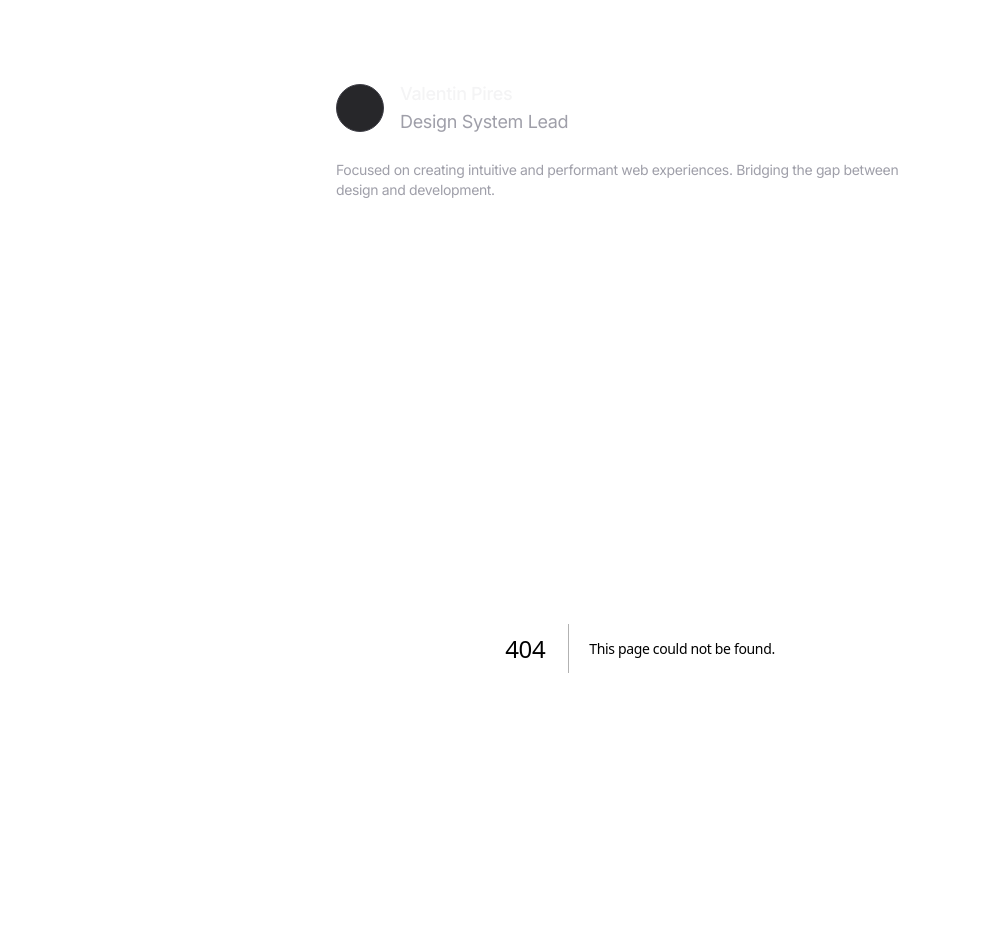
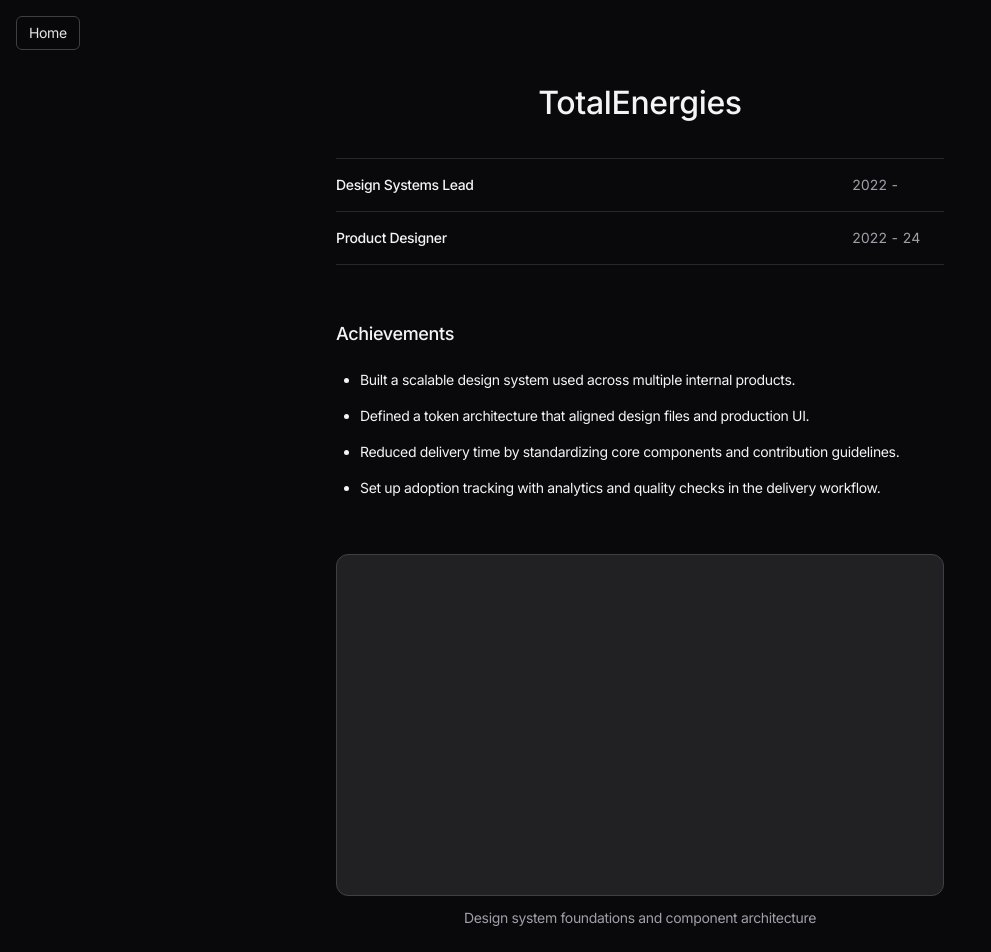
Before and after one commit to valentinprs/valentinpires, a Next.js app: page /work/totalenergies in a window 1280 px wide. Before the commit this address had no page. Shown: the top 952 px of the page, without its empty margins (0-991 px from the left). Built offline with nearby package versions, Linux system fonts and the light colour scheme.

Commit message:
Aligner tableaux et bouton home

```diff
--- /dev/null
+++ b/app/work/totalenergies/page.tsx
@@ -0,0 +1,79 @@
+import type { Metadata } from 'next'
+import Link from 'next/link'
+
+export const metadata: Metadata = {
+  title: 'TotalEnergies',
+  description: 'Fictional case study page for TotalEnergies work experience.',
+}
+
+const ROLES = [
+  {
+    title: 'Design Systems Lead',
+    years: '2022 -',
+  },
+  {
+    title: 'Product Designer',
+    years: '2022 - 24',
+  },
+]
+
+const ACHIEVEMENTS = [
+  'Built a scalable design system used across multiple internal products.',
+  'Defined a token architecture that aligned design files and production UI.',
+  'Reduced delivery time by standardizing core components and contribution guidelines.',
+  'Set up adoption tracking with analytics and quality checks in the delivery workflow.',
+]
+
+const PLACEHOLDERS = [
+  'Design system foundations and component architecture',
+  'Cross-team adoption dashboard and governance workflow',
+]
+
+export default function TotalEnergiesWorkPage() {
+  return (
+    <main className="mx-auto w-full max-w-3xl space-y-14 pb-8 text-[14px]">
+      <Link
+        href="/"
+        className="fixed left-4 top-4 z-20 inline-flex items-center rounded-md border border-zinc-700 bg-zinc-950/80 px-3 py-1.5 text-[14px] text-zinc-200 transition-colors hover:bg-zinc-900 2xl:left-16 2xl:top-16"
+      >
+        Home
+      </Link>
+
+      <header className="space-y-8">
+        <h1 className="text-center text-[32px] font-medium text-zinc-100">TotalEnergies</h1>
+
+        <section className="border-t border-zinc-800">
+          {ROLES.map((role) => (
+            <article
+              key={role.title}
+              className="grid grid-cols-[1fr_92px] gap-4 border-b border-zinc-800 py-4"
+            >
+              <h2 className="text-[14px] font-medium text-zinc-100">{role.title}</h2>
+              <p className="justify-self-start tabular-nums text-[14px] text-secondary">
+                {role.years}
+              </p>
+            </article>
+          ))}
+        </section>
+      </header>
+
+      <section className="space-y-6">
+        <h3 className="text-[18px] font-medium text-zinc-100">Achievements</h3>
+        <ul className="list-disc space-y-4 pl-6 text-[14px] text-zinc-100">
+          {ACHIEVEMENTS.map((achievement) => (
+            <li key={achievement}>{achievement}</li>
+          ))}
+        </ul>
+      </section>
+
+      <section className="space-y-8">
+        {PLACEHOLDERS.map((caption) => (
+          <figure key={caption} className="space-y-3">
+            <div className="aspect-video w-full rounded-xl border border-zinc-700 bg-zinc-800/80" />
+            <figcaption className="text-center text-secondary">{caption}</figcaption>
+          </figure>
+        ))}
+      </section>
+    </main>
+  )
+}
--- a/components/site/certifications-section.tsx
+++ b/components/site/certifications-section.tsx
@@ -32,13 +32,13 @@
         {CERTIFICATIONS.map((certification) => (
           <article
             key={certification.id}
-            className="grid gap-2 border-b border-zinc-800 py-4 last:border-b-0 md:grid-cols-[1fr_56px] md:items-center md:gap-4"
+            className="grid gap-2 border-b border-zinc-800 py-4 last:border-b-0 md:grid-cols-[160px_1fr_92px_20px] md:items-start md:gap-4"
           >
-            <p className="flex items-baseline gap-3 text-secondary">
+            <p className="flex items-baseline gap-3 text-secondary md:col-span-2">
               <span className="font-medium text-zinc-100">{certification.name}</span>
               <span>{certification.id}</span>
             </p>
-            <p className="justify-self-start tabular-nums text-secondary text-[14px]">
+            <p className="justify-self-start tabular-nums text-secondary text-[14px] md:col-start-3">
               {certification.year}
             </p>
           </article>
--- a/components/site/header.tsx
+++ b/components/site/header.tsx
@@ -6,8 +6,15 @@
 } from '@/components/site/section-motion'
 import { TextEffect } from '@/components/ui/text-effect'
 import Link from 'next/link'
+import { usePathname } from 'next/navigation'
 
 export function Header() {
+  const pathname = usePathname()
+
+  if (pathname.startsWith('/work')) {
+    return null
+  }
+
   return (
     <header className="mb-12 space-y-3 text-lg">
       <div className="flex items-center gap-4 mb-6">
--- a/components/site/work-experience.tsx
+++ b/components/site/work-experience.tsx
@@ -1,6 +1,9 @@
 'use client'
 
+import Link from 'next/link'
+import { ArrowRight } from 'lucide-react'
 import { motion } from 'motion/react'
+import { AnimatedBackground } from '@/components/ui/animated-background'
 import { WORK_EXPERIENCE } from '@/lib/data/work-experience'
 import {
   SECTION_TRANSITION,
@@ -27,14 +30,11 @@
       </h3>
 
       <div className="border-t border-zinc-800">
-        {WORK_EXPERIENCE.map((job) => (
-          <article
-            className="grid gap-2 border-b border-zinc-800 py-4 last:border-b-0 md:grid-cols-[160px_1fr_92px] md:items-start md:gap-4"
-            key={job.id}
-          >
-            <p className="font-medium text-zinc-100">
-              {job.company}
-            </p>
+        {WORK_EXPERIENCE.map((job) => {
+          const isTotalEnergies = job.company === 'TotalEnergies'
+          const rowContent = (
+            <div className="grid w-full gap-2 border-b border-zinc-800 py-4 md:grid-cols-[160px_1fr_92px_20px] md:items-start md:gap-4">
+              <p className="font-medium text-zinc-100">{job.company}</p>
 
               {job.roles?.length ? (
                 <div className="space-y-2">
@@ -57,8 +57,44 @@
                 <span className="px-1 text-secondary">-</span>
                 <span>{formatEndDate(job.end)}</span>
               </p>
-          </article>
-        ))}
+
+              <div className="flex items-start justify-end pt-0.5">
+                {isTotalEnergies ? (
+                  <ArrowRight className="h-4 w-4 text-secondary" aria-hidden="true" />
+                ) : null}
+              </div>
+            </div>
+          )
+
+          if (!isTotalEnergies) {
+            return (
+              <div key={job.id} className="w-full">
+                {rowContent}
+              </div>
+            )
+          }
+
+          return (
+            <AnimatedBackground
+              key={job.id}
+              enableHover
+              className="h-full w-full rounded-lg bg-zinc-900/80"
+              transition={{
+                type: 'spring',
+                bounce: 0,
+                duration: 0.2,
+              }}
+            >
+              <Link
+                href="/work/totalenergies"
+                data-id={job.id}
+                className="-mx-3 w-[calc(100%+1.5rem)] rounded-xl px-3"
+              >
+                {rowContent}
+              </Link>
+            </AnimatedBackground>
+          )
+        })}
       </div>
     </motion.section>
   )
--- a/components/ui/animated-background.tsx
+++ b/components/ui/animated-background.tsx
@@ -62,7 +62,7 @@
       child,
       {
         key: index,
-        className: cn('relative inline-flex', child.props.className),
+        className: cn('relative flex w-full', child.props.className),
         'data-checked': activeId === id ? 'true' : 'false',
         ...interactionProps,
       },
@@ -83,7 +83,7 @@
             />
           )}
         </AnimatePresence>
-        <div className="z-10">{child.props.children}</div>
+        <div className="z-10 w-full">{child.props.children}</div>
       </>,
     )
   })
```
Lines whose indentation alone changed are shown as unchanged.
